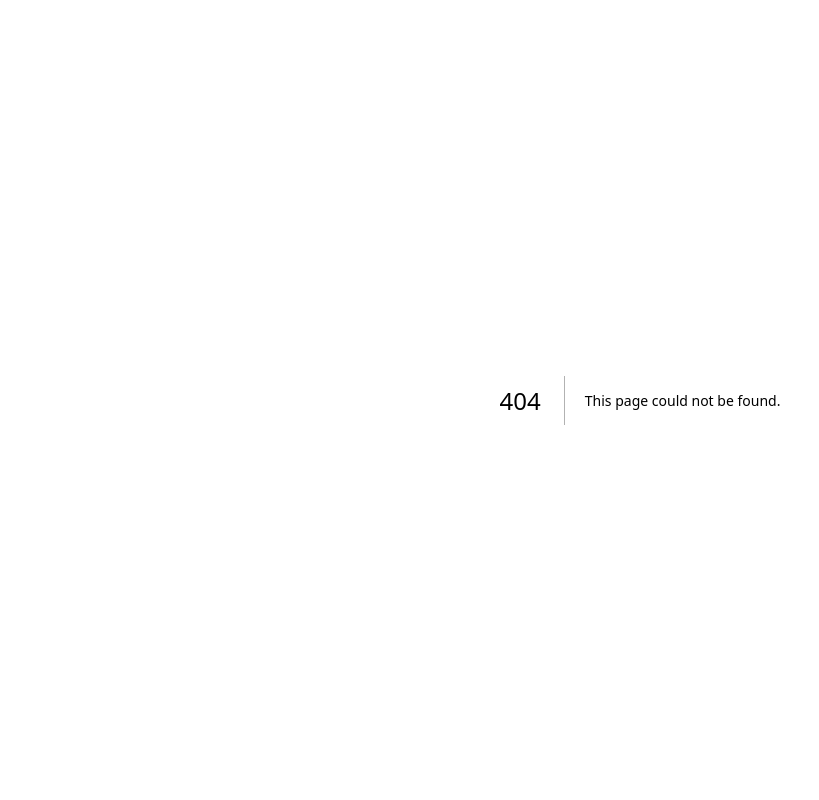
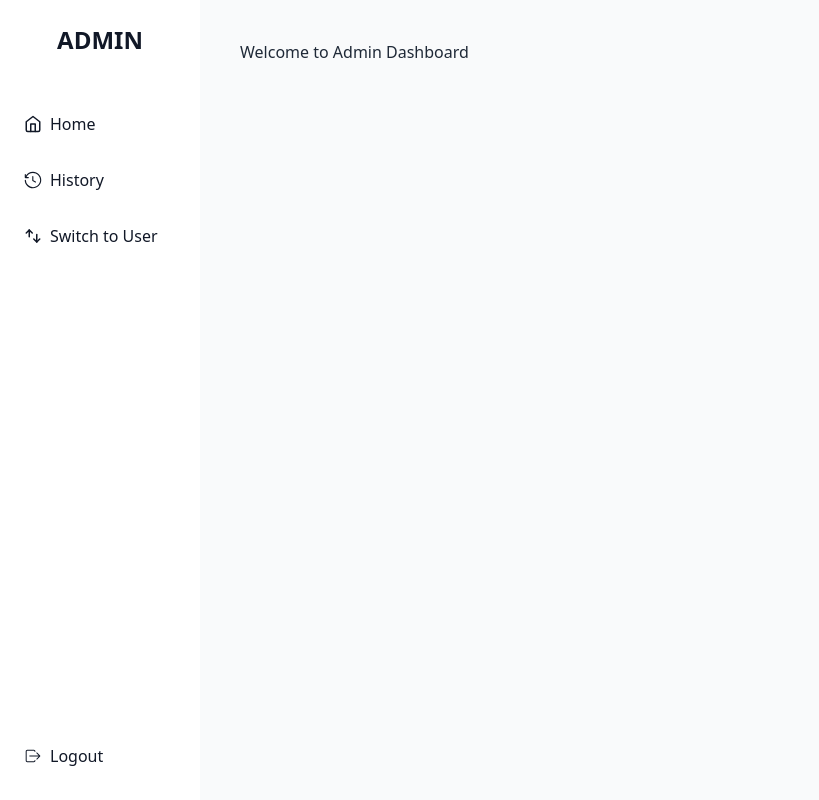
Before and after one commit to ThanachotD/concert_frontend, a Next.js app: page /admin/home in a window 1280 px wide. Before the commit this address had no page. Shown: the whole page, without its empty margins (0-819 px from the left). Built offline with nearby package versions, Linux system fonts and the light colour scheme.

Commit message:
feat: add page and logic switch page

```diff
--- a/src/components/layout/layout.tsx
+++ b/src/components/layout/index.tsx
@@ -1,10 +1,10 @@
 // components/Layout.js
 import Sidebar from './sidebar';
 
-const Layout = ({ children }:any) => {
+const Layout = ({ children,role}:any) => {
   return (
     <div className="flex">
-      <Sidebar />
+      <Sidebar role={role}/>
       <div className="flex-1 p-10 bg-gray-50 w-full h-screen">
         {children}
       </div>
--- a/src/components/layout/sidebar.tsx
+++ b/src/components/layout/sidebar.tsx
@@ -1,18 +1,42 @@
-import { useState } from 'react';
+import { useEffect, useState } from 'react';
 import Link from 'next/link';
 import { FiHome, FiMenu } from 'react-icons/fi';
 import { GoHistory } from 'react-icons/go';
 import { TbSwitchVertical } from 'react-icons/tb';
 import { IoIosLogOut, IoIosClose } from 'react-icons/io';
 
-const navigation = [
-  { name: 'Home', href: '/', icon: <FiHome/> },
-  { name: 'History', href: '/history', icon: <GoHistory/> },
-  { name: 'Switch to user', href: '/users', icon: <TbSwitchVertical/> },
+// Define an interface for navigation items
+interface NavigationItem {
+  id: number;
+  name: string;
+  href: string;
+  icon: JSX.Element;
+}
+
+// Define an interface for the Sidebar props
+interface SidebarProps {
+  role: 'user' | 'admin';
+}
+
+// Define the navigation items for user and admin
+const navigationUser: NavigationItem[] = [
+  { id: 3, name: 'Switch to Admin', href: '/admin/home', icon: <TbSwitchVertical/> },
 ];
 
-const Sidebar = () => {
+const navigationAdmin: NavigationItem[] = [
+  { id: 1, name: 'Home', href: '/admin/home', icon: <FiHome/> },
+  { id: 2, name: 'History', href: '/admin/history', icon: <GoHistory/> },
+  { id: 4, name: 'Switch to User', href: '/user/home', icon: <TbSwitchVertical/> },
+];
+
+const Sidebar = ({ role }: SidebarProps) => {
   const [isOpen, setIsOpen] = useState(false);
+  const [navigation, setNavigation] = useState<NavigationItem[]>([]);
+
+  useEffect(() => {
+    // Update navigation based on role
+    setNavigation(role === 'admin' ? navigationAdmin : navigationUser);
+  }, [role]);
 
   return (
     <div>
@@ -30,11 +54,11 @@ const Sidebar = () => {
       }>
         <div>
           <div className="flex items-center justify-center h-20">
-          <h1 className="text-2xl font-semibold">Admin</h1>
+            <h1 className="text-2xl font-semibold">{role.toUpperCase()}</h1>
           </div>
           <nav className="flex flex-col p-4">
             {navigation.map((item) => (
-            <Link href={item.href} key={item.name} className="flex items-center p-2 my-2 transition-colors duration-200 justify-start hover:bg-blue-50 text-gray-900">
+              <Link href={item.href} key={item.id} className="flex items-center p-2 my-2 transition-colors duration-200 justify-start hover:bg-blue-50 text-gray-900">
                   <span className="text-lg mr-2">{item.icon}</span>
                   <span className="font-medium">{item.name}</span>
               </Link>
--- /dev/null
+++ b/src/pages/admin/history/index.tsx
@@ -0,0 +1,9 @@
+import Layout from "@/components/layout";
+
+export default function HistoryPage() {
+  return (
+      <Layout role="admin">
+        <h1>Welcome to Admin History</h1>
+      </Layout>
+  );
+}
--- /dev/null
+++ b/src/pages/admin/home/index.tsx
@@ -0,0 +1,9 @@
+import Layout from "@/components/layout";
+
+export default function HomePage() {
+  return (
+      <Layout role="admin">
+        <h1>Welcome to Admin Dashboard</h1>
+      </Layout>
+  );
+}
--- a/src/pages/history/index.tsx
+++ /dev/null
@@ -1,9 +0,0 @@
-export default function HistoryPage() {
-  return (
-    <main className="flex h-screen w-full items-center justify-center p-24">
-      <div className="flex w-full h-full items-center justify-center">
-        Welcome to HistoryPage
-      </div>
-    </main>
-  );
-}
--- a/src/pages/home/index.tsx
+++ /dev/null
@@ -1,9 +0,0 @@
-export default function HomePage() {
-  return (
-    <main className="flex h-screen w-full items-center justify-center p-24">
-      <div className="flex w-full h-full items-center justify-center">
-        Welcome to HomePage
-      </div>
-    </main>
-  );
-}
--- a/src/pages/index.tsx
+++ b/src/pages/index.tsx
@@ -1,19 +1,26 @@
+import { useEffect, useState } from 'react';
 import Head from 'next/head';
-import Layout from '@/components/layout/layout';
-import { FcMenu } from "react-icons/fc";
-import { ReactElement, useState } from 'react';
+import AdminHome from '@/pages/admin/home';
+import UserHome from '@/pages/user/home';
 
 export default function Home() {
-  const [isSidebarOpen, setIsSidebarOpen] = useState(true);
-  const toggleSidebar = () => setIsSidebarOpen(!isSidebarOpen);
+  const [role, setRole] = useState<string | null>(null);
+
+  useEffect(() => {
+    const savedRole = localStorage.getItem('role');
+    if (savedRole === 'user') {
+      setRole('user');
+    } else {
+      setRole('admin');
+    }
+  }, []);
+
   return (
     <>
       <Head>
         <title>Concerts App</title>
       </Head>
-      <Layout role="admin">
-        <h1>Welcome to the Dashboarssssd</h1>
-      </Layout>
+      {role === 'user' ? <UserHome /> : <AdminHome />}
     </>
   );
 }
--- a/src/pages/login/index.tsx
+++ /dev/null
@@ -1,9 +0,0 @@
-export default function LoginPage() {
-  return (
-    <main className="flex h-screen w-full items-center justify-center p-24">
-      <div className="flex w-full h-full items-center justify-center">
-        Welcome to Login Page
-      </div>
-    </main>
-  );
-}
--- /dev/null
+++ b/src/pages/user/home/index.tsx
@@ -0,0 +1,9 @@
+import Layout from "@/components/layout";
+
+export default function HomePage() {
+  return (
+      <Layout role="user">
+        <h1>Welcome to User Dashboard</h1>
+      </Layout>
+  );
+}
```
Lines whose indentation alone changed are shown as unchanged.
